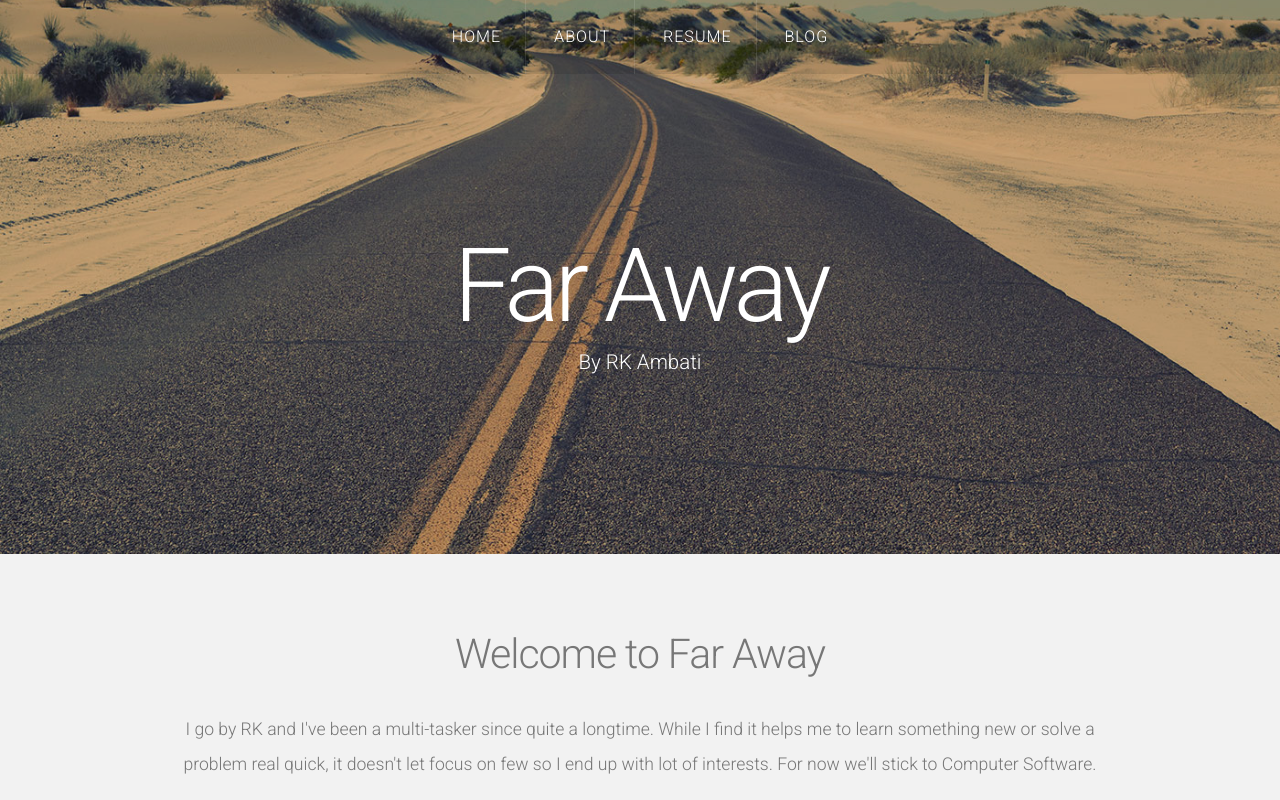
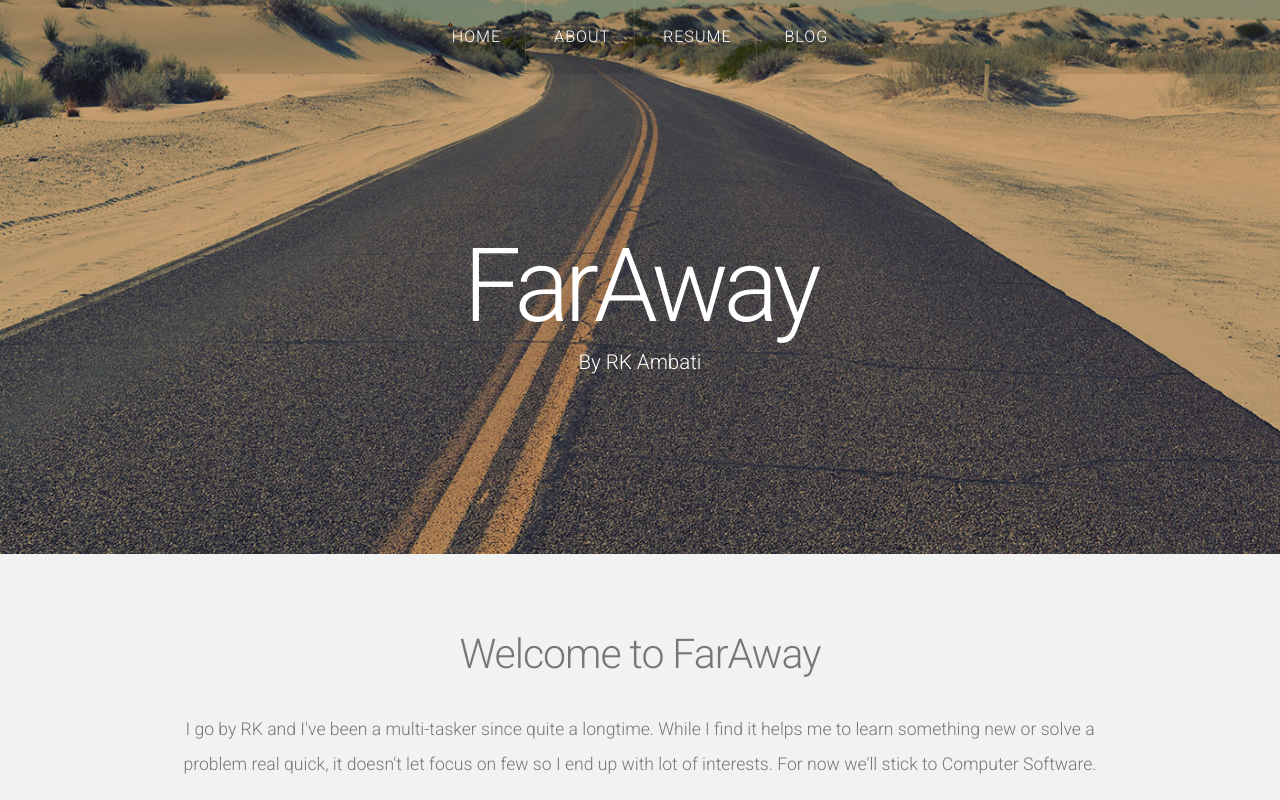
Before and after one commit to rkambati/rkambati.github.io, a plain HTML site: page index.html in a window 1280 px wide. Shown: the top 800 px of the page. Drawn offline with nearby package versions, Linux system fonts and the light colour scheme.

Commit message:
Update index.html

```diff
--- a/index.html
+++ b/index.html
@@ -1,7 +1,7 @@
 <!DOCTYPE HTML>
 <html>
 	<head>
-		<title>RK Ambati, Far Away</title>
+		<title>RK Ambati, FarAway</title>
 		<meta http-equiv="content-type" content="text/html; charset=utf-8" />
 		<meta name="description" content="" />
 		<meta name="keywords" content="" />
@@ -35,7 +35,7 @@
 
 				<!-- Logo -->
 				<div id="logo">
-					<h1><a href="#">Far Away</a></h1>
+					<h1><a href="#">FarAway</a></h1>
 					<span class="tag">By RK Ambati</span>
 				</div>
 			</div>
@@ -45,7 +45,7 @@
 		<div id="featured">
 			<div class="container">
 				<header>
-					<h2>Welcome to Far Away</h2>
+					<h2>Welcome to FarAway</h2>
 				</header>
 				<p>I go by RK and I've been a multi-tasker since quite a longtime. While I find it helps me to learn something new or solve a problem real quick, it doesn't let focus on few so I end up with lot of interests. For now we'll stick to Computer Software.</p>
 				<hr />
```
